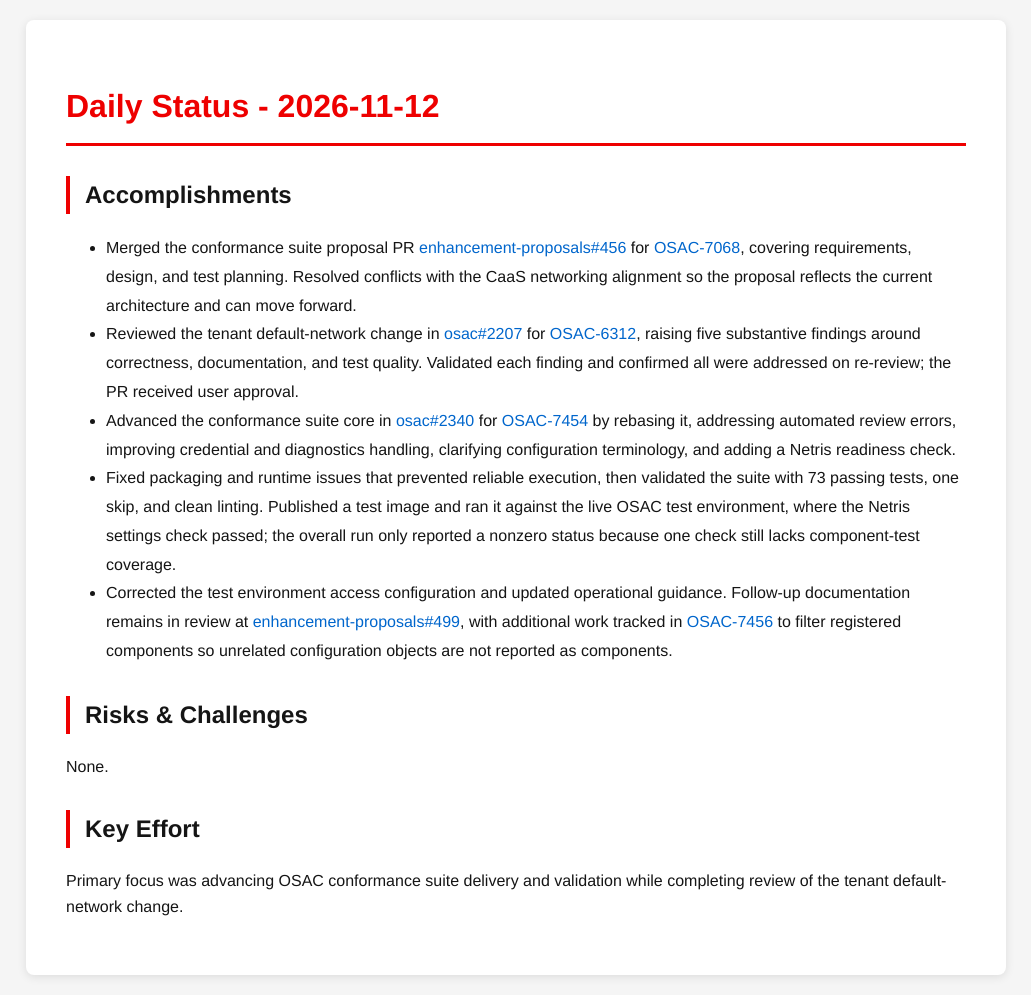
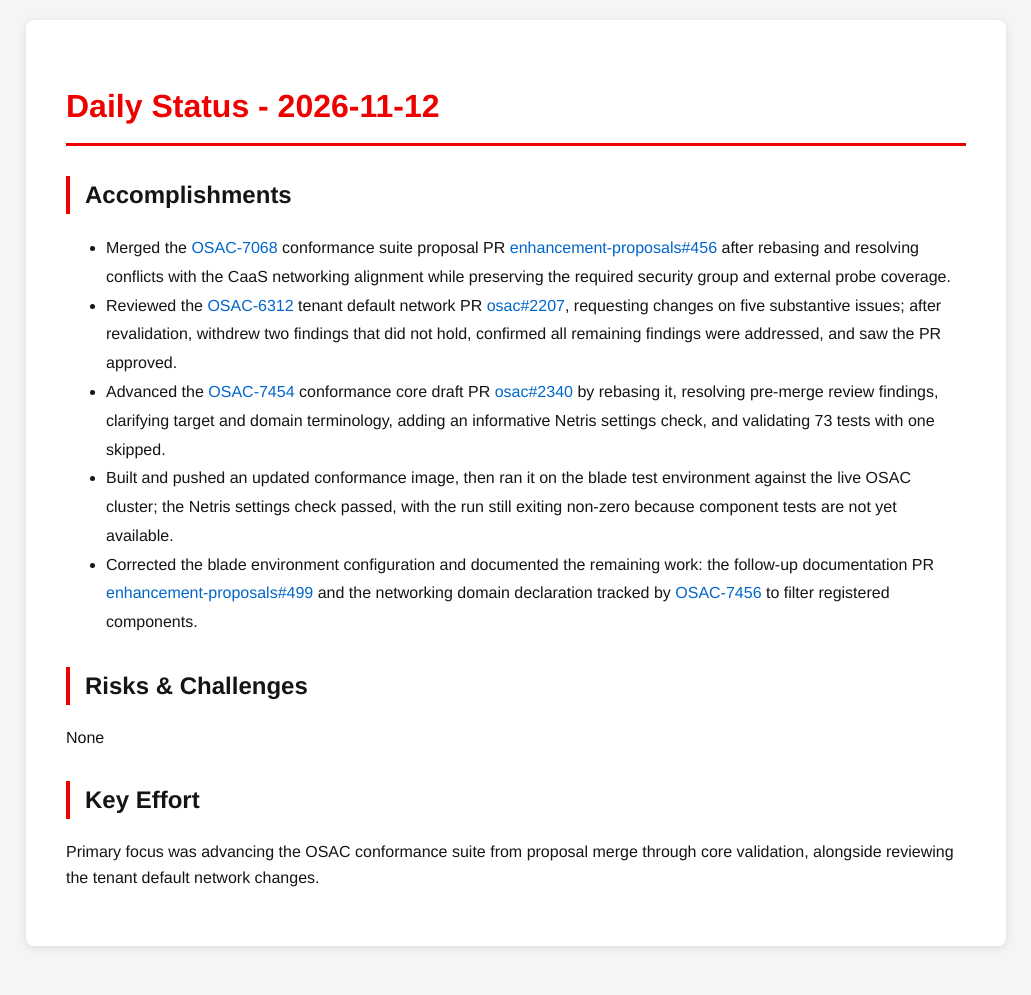
Before and after one commit to tzvatot/daily-status, a Jekyll site: the page built from 2026-11-12.md, in a window 1280 px wide. Shown: the whole page, without its empty margins (124-1155 px from the left). Built offline with Jekyll 4.4.1, drawn with Linux system fonts in a browser that asks for light colours; after the commit the page ends 966 px from its top, so only the background shows below that.

Commit message:
Daily status update - 2026-11-12

```diff
--- a/2026-11-12.md
+++ b/2026-11-12.md
@@ -7,15 +7,14 @@ date: 2026-11-12
 # Daily Status - 2026-11-12
 
 ## Accomplishments
-
-- Merged the conformance suite proposal PR [enhancement-proposals#456](https://github.com/osac-project/enhancement-proposals/pull/456) for [OSAC-7068](https://redhat.atlassian.net/browse/OSAC-7068), covering requirements, design, and test planning. Resolved conflicts with the CaaS networking alignment so the proposal reflects the current architecture and can move forward.
-- Reviewed the tenant default-network change in [osac#2207](https://github.com/osac-project/osac/pull/2207) for [OSAC-6312](https://redhat.atlassian.net/browse/OSAC-6312), raising five substantive findings around correctness, documentation, and test quality. Validated each finding and confirmed all were addressed on re-review; the PR received user approval.
-- Advanced the conformance suite core in [osac#2340](https://github.com/osac-project/osac/pull/2340) for [OSAC-7454](https://redhat.atlassian.net/browse/OSAC-7454) by rebasing it, addressing automated review errors, improving credential and diagnostics handling, clarifying configuration terminology, and adding a Netris readiness check.
-- Fixed packaging and runtime issues that prevented reliable execution, then validated the suite with 73 passing tests, one skip, and clean linting. Published a test image and ran it against the live OSAC test environment, where the Netris settings check passed; the overall run only reported a nonzero status because one check still lacks component-test coverage.
-- Corrected the test environment access configuration and updated operational guidance. Follow-up documentation remains in review at [enhancement-proposals#499](https://github.com/osac-project/enhancement-proposals/pull/499), with additional work tracked in [OSAC-7456](https://redhat.atlassian.net/browse/OSAC-7456) to filter registered components so unrelated configuration objects are not reported as components.
+- Merged the [OSAC-7068](https://redhat.atlassian.net/browse/OSAC-7068) conformance suite proposal PR [enhancement-proposals#456](https://github.com/osac-project/enhancement-proposals/pull/456) after rebasing and resolving conflicts with the CaaS networking alignment while preserving the required security group and external probe coverage.
+- Reviewed the [OSAC-6312](https://redhat.atlassian.net/browse/OSAC-6312) tenant default network PR [osac#2207](https://github.com/osac-project/osac/pull/2207), requesting changes on five substantive issues; after revalidation, withdrew two findings that did not hold, confirmed all remaining findings were addressed, and saw the PR approved.
+- Advanced the [OSAC-7454](https://redhat.atlassian.net/browse/OSAC-7454) conformance core draft PR [osac#2340](https://github.com/osac-project/osac/pull/2340) by rebasing it, resolving pre-merge review findings, clarifying target and domain terminology, adding an informative Netris settings check, and validating 73 tests with one skipped.
+- Built and pushed an updated conformance image, then ran it on the blade test environment against the live OSAC cluster; the Netris settings check passed, with the run still exiting non-zero because component tests are not yet available.
+- Corrected the blade environment configuration and documented the remaining work: the follow-up documentation PR [enhancement-proposals#499](https://github.com/osac-project/enhancement-proposals/pull/499) and the networking domain declaration tracked by [OSAC-7456](https://redhat.atlassian.net/browse/OSAC-7456) to filter registered components.
 
 ## Risks & Challenges
-None.
+None
 
 ## Key Effort
-Primary focus was advancing OSAC conformance suite delivery and validation while completing review of the tenant default-network change.
+Primary focus was advancing the OSAC conformance suite from proposal merge through core validation, alongside reviewing the tenant default network changes.
```
